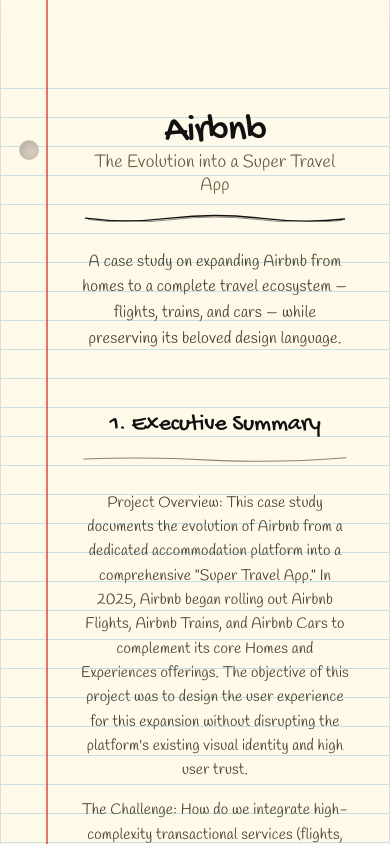
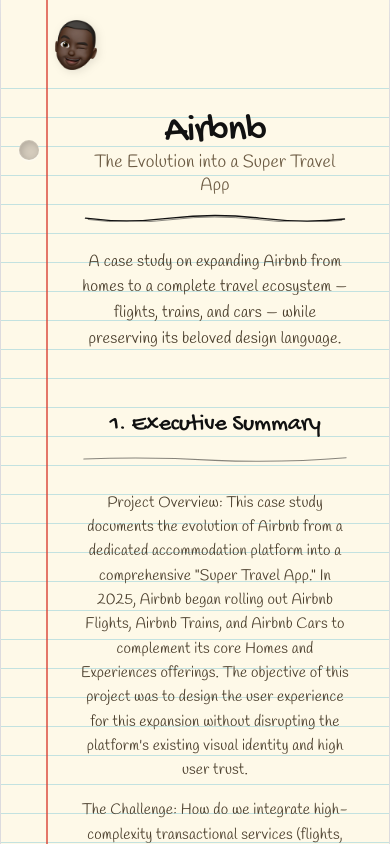
Before and after one commit to latifiss/portfolio, a React (Vite) app: page /case-study/airbnb in a window 390 px wide. Shown: the top 844 px of the page. Built offline with nearby package versions, Linux system fonts and the light colour scheme.

Commit message:
ui fixes

```diff
--- /dev/null
+++ b/src/components/altHeader/altHeader.css
@@ -0,0 +1,84 @@
+.header-container {
+  position: absolute;
+  top: clamp(20px, 5vw, 30px);
+  left: 0;
+  right: 0;
+  display: flex;
+  justify-content: space-between;
+  align-items: center;
+  padding: 0 clamp(20px, 5vw, 40px);
+  z-index: 25;
+  pointer-events: none;
+}
+
+.logo-wrapper {
+  position: relative;
+  pointer-events: auto;
+  display: flex;
+  flex-direction: column;
+  align-items: flex-start;
+}
+
+.logo-image {
+  height: clamp(40px, 8vw, 60px);
+  width: auto;
+  filter: drop-shadow(2px 2px 4px rgba(0, 0, 0, 0.1));
+  transition: all 0.2s ease;
+  margin-left: 100px;
+}
+
+.logo-image:hover {
+  transform: translateY(-2px);
+  filter: drop-shadow(3px 3px 6px rgba(0, 0, 0, 0.15));
+}
+
+.logo-squiggle {
+  position: absolute;
+  bottom: -8px;
+  left: 100px;
+  right: 0;
+  width: calc(100% - 100px);
+  height: 12px;
+  pointer-events: none;
+}
+
+.logo-squiggle svg {
+  width: 100%;
+  height: 100%;
+}
+
+@media (max-width: 768px) {
+  .logo-image {
+    height: clamp(48px, 10vw, 65px);
+    margin-left: 40px;
+  }
+
+  .logo-squiggle {
+    left: 40px;
+    width: calc(100% - 40px);
+  }
+}
+
+@media (min-width: 769px) and (max-width: 1024px) {
+  .logo-image {
+    height: clamp(45px, 9vw, 60px);
+    margin-left: 60px;
+  }
+
+  .logo-squiggle {
+    left: 60px;
+    width: calc(100% - 60px);
+  }
+}
+
+@media (max-width: 480px) {
+  .logo-image {
+    height: clamp(50px, 11vw, 70px);
+    margin-left: 30px;
+  }
+
+  .logo-squiggle {
+    left: 30px;
+    width: calc(100% - 30px);
+  }
+}
--- /dev/null
+++ b/src/components/altHeader/altHeader.tsx
@@ -0,0 +1,14 @@
+import './altHeader.css';
+
+const AltHeader = () => {
+  return (
+    <div className="header-container">
+      <div className="logo-wrapper">
+        <img src="/assets/logo.png" alt="Logo" className="logo-image" />
+          </div>
+          <div></div>
+    </div>
+  );
+};
+
+export default AltHeader;
--- a/src/pages/airbnb-case-study/airbnbCaseStudy.jsx
+++ b/src/pages/airbnb-case-study/airbnbCaseStudy.jsx
@@ -1,3 +1,4 @@
+import AltHeader from '../../components/altHeader/altHeader';
 import './airbnbCaseStudy.css';
 
 const AirbnbCaseStudy = () => {
@@ -73,6 +74,8 @@
         <div className="hole"></div>
         <div className="hole"></div>
       </div>
+
+      <AltHeader />
 
       <div className="case-study-container">
         <div className="case-study-hero">
--- a/src/pages/erp-design-system/erpDesignSystem.jsx
+++ b/src/pages/erp-design-system/erpDesignSystem.jsx
@@ -1,3 +1,4 @@
+import AltHeader from '../../components/altHeader/altHeader';
 import './erpDesignSystem.css';
 
 const ERPDesignSystem = () => {
@@ -433,6 +434,8 @@
         <div className="hole"></div>
         <div className="hole"></div>
       </div>
+
+      <AltHeader />
 
       <div className="case-study-container">
         <div className="case-study-hero">
--- a/src/pages/pink-finance/pinkFinance.jsx
+++ b/src/pages/pink-finance/pinkFinance.jsx
@@ -1,3 +1,4 @@
+import AltHeader from '../../components/altHeader/altHeader';
 import './pinkFinance.css';
 
 const PinkFinance = () => {
@@ -209,6 +210,8 @@
         <div className="hole"></div>
         <div className="hole"></div>
       </div>
+
+      <AltHeader />
 
       <div className="case-study-container">
         <div className="case-study-hero">
--- a/src/pages/stream-plus/streamPlus.jsx
+++ b/src/pages/stream-plus/streamPlus.jsx
@@ -1,3 +1,4 @@
+import AltHeader from '../../components/altHeader/altHeader';
 import './steamPlus.css';
 
 const StreamPlus = () => {
@@ -182,6 +183,8 @@
         <div className="hole"></div>
         <div className="hole"></div>
       </div>
+
+      <AltHeader />
 
       <div className="case-study-container">
         <div className="case-study-hero">
```
